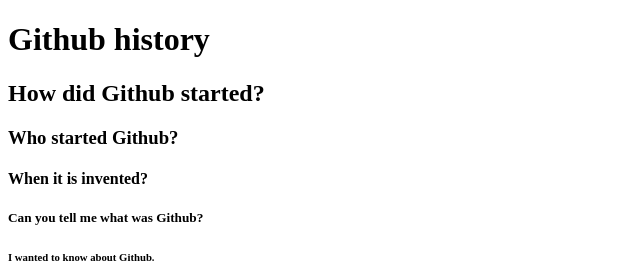
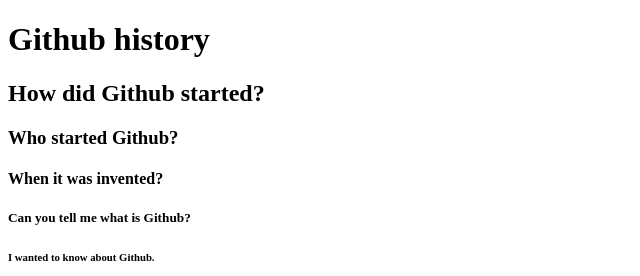
Before and after one commit to aditisarkar012/class-practice, a plain HTML site: page index.html in a window 1280 px wide. Shown: the top 276 px of the page, 0-640 px from the left. Drawn offline with Linux system fonts and the light colour scheme.

Commit message:
Update index.html

```diff
--- a/index.html
+++ b/index.html
@@ -9,8 +9,8 @@
 	<h1>Github history</h1>
 	<h2>How did Github started?</h2>
 	<h3>Who started Github?</h3>
-	<h4>When it is invented?</h4>
-	<h5>Can you tell me what was Github?</h5>
+	<h4>When it was invented?</h4>
+	<h5>Can you tell me what is Github?</h5>
 	<h6>I wanted to know about Github.</h6>
 	<p>Github is a platfrom and cloudbased service for software development.The side was launched in April 2008.The GitHub service was developed by Chris Wanstrath, P. J. Hyett, Tom Preston.It is a very helpful wedsite,it is a social networking site for pogrammers .There are many kinds of pogramming languages such as C,C++,C#,Go.Java etc.</p>
 	<img src="images/github.jpg" alt="github">
```
